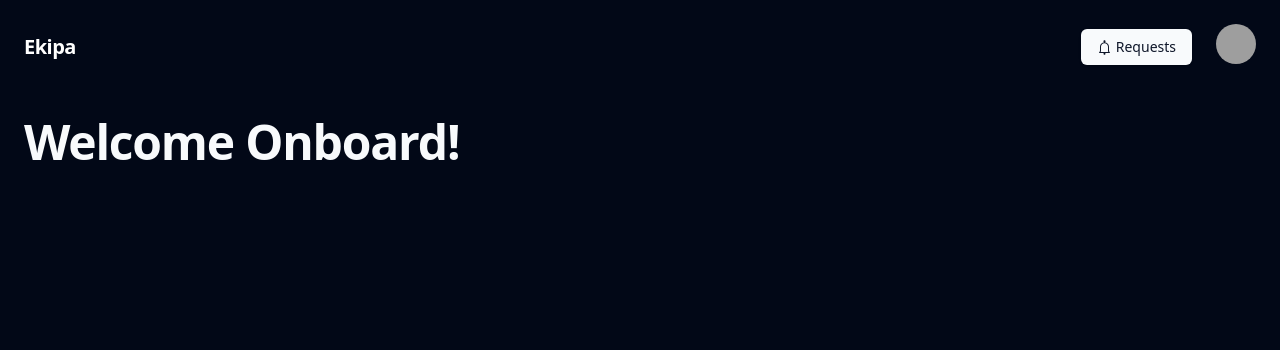
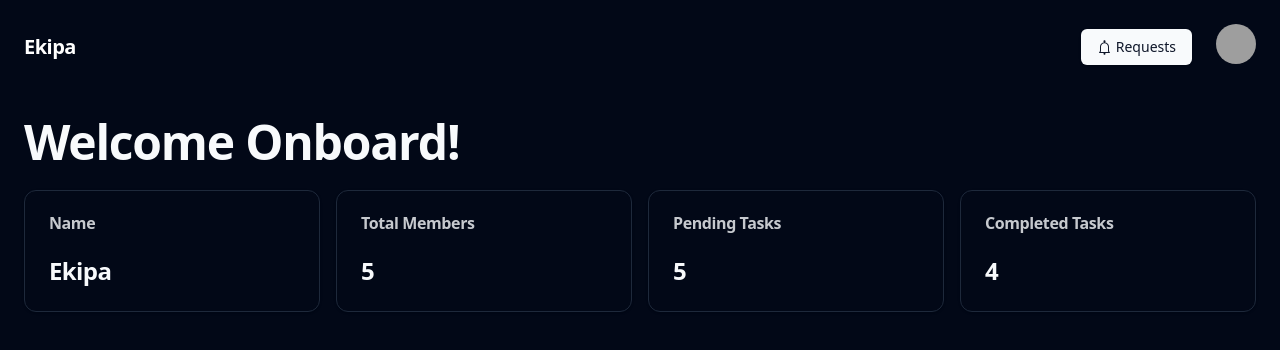
Before and after one commit to suryan-s/Ekipa, a React (Vite) app in the folder frontend/: page / in a window 1280 px wide. Shown: the top 350 px of the page. Built offline with nearby package versions, Linux system fonts and the light colour scheme; sample sign-in values are in the browser's storage; grey boxes are pictures that could not be loaded.

Commit message:
feat(fe): data cards

```diff
--- a/frontend/src/pages/Home.tsx
+++ b/frontend/src/pages/Home.tsx
@@ -1,16 +1,43 @@
 import Navbar from "@/components/Navbar";
+import { Card, CardContent, CardHeader, CardTitle } from "@/components/ui/card";
 
 export default function Home() {
   return (
     <>
       <Navbar />
       <main className="max-w-screen-2xl mx-auto p-6">
-        <div className="">
-          <h2 className="scroll-m-20 text-4xl font-semibold tracking-tight lg:text-5xl">
-            Welcome Onboard!
-          </h2>
-        </div>
+        <h2 className="scroll-m-20 text-4xl font-semibold tracking-tight lg:text-5xl">
+          Welcome Onboard!
+        </h2>
+        <DetailGrid />
       </main>
     </>
   );
 }
+
+function DetailGrid() {
+  return (
+    <div className="grid grid-cols-1 gap-4 md:grid-cols-2 lg:grid-cols-4 mt-6">
+      <DataCard title="Name" content="Ekipa" />
+      <DataCard title="Total Members" content="5" />
+      <DataCard title="Pending Tasks" content="5" />
+      <DataCard title="Completed Tasks" content="4" />
+    </div>
+  );
+}
+
+function DataCard({ title, content }: { title: string; content: string }) {
+  return (
+    <Card className="hover:bg-slate-800 hover:transition-colors">
+      <CardHeader>
+        <CardTitle className="opacity-80">{title}</CardTitle>
+      </CardHeader>
+      <CardContent className="flex gap-5 justify-between flex-wrap">
+        <p className="scroll-m-20 text-2xl font-semibold tracking-tight">
+          {content}
+        </p>
+        {/* <Badge>+2.5%</Badge> */}
+      </CardContent>
+    </Card>
+  );
+}
```
